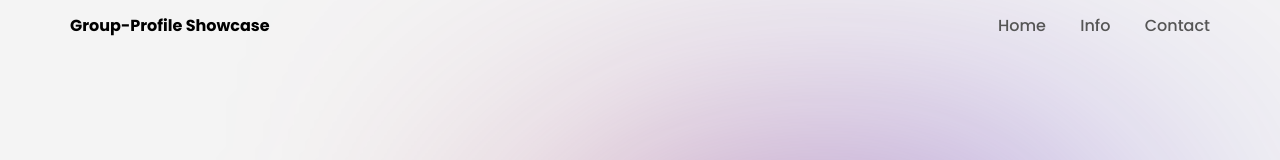
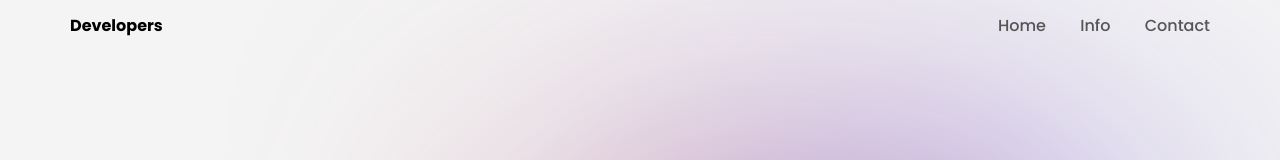
Before and after one commit to howard-dev0/Group-Profile-Showcase, a plain HTML site: page index.html in a window 1280 px wide. Shown: the top 160 px of the page. Drawn offline with Linux system fonts and the light colour scheme.

Commit message:
Update index.html
Group-Profile-Showcase -> Developers

```diff
--- a/index.html
+++ b/index.html
@@ -9,7 +9,7 @@
 <body>
 
 <header>
-    <div class="logo">Group-Profile Showcase</div>
+    <div class="logo">Developers</div>
     <nav>
         <a href="">Home</a>
         <a href="">Info</a>
```
